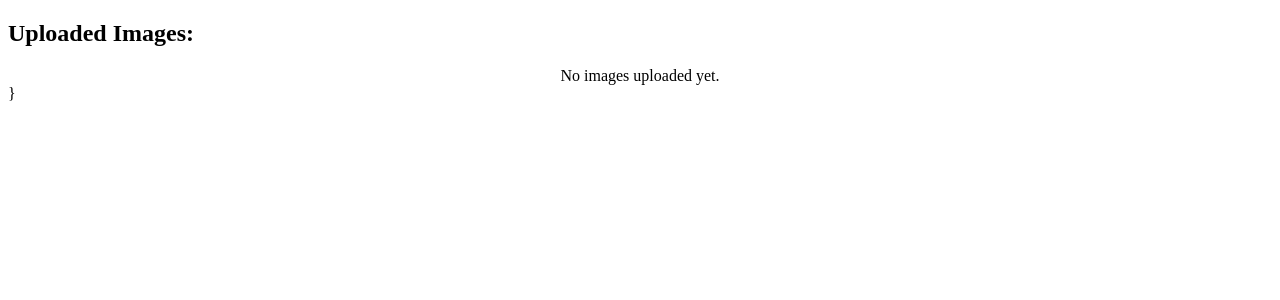
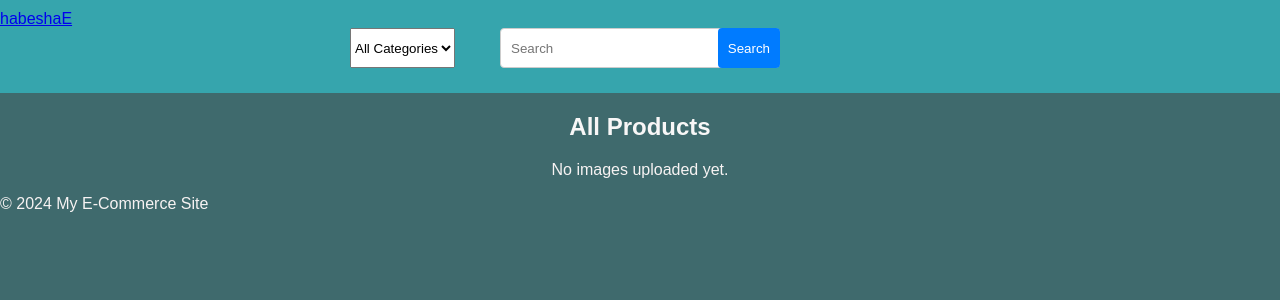
Before and after one commit to tekie1/projects, a Django app: page /home/home/ in a window 1280 px wide. Shown: the top 300 px of the page. Run offline with Django 4.2, Linux system fonts and the light colour scheme; data that the repository does not hold is empty.

Commit message:
search functionality implemented

```diff
--- a/habeshaE/admin.py
+++ b/habeshaE/admin.py
@@ -3,7 +3,7 @@ from django.contrib import admin
 
 
 
-from .models import UploadedImage
+from .models import UploadedImage,Category
 
 class UploadedImageAdmin(admin.ModelAdmin):
     pass
@@ -14,5 +14,9 @@ class UploadedImageAdmin(admin.ModelAdmin):
         if not obj.description:
             obj.description = ''
         obj.save()
+    list_display = ('name', 'category', 'price')  # Display category in the list view
+    list_filter = ('category',)  # Add a filter for category
+    search_fields = ('name', 'description')  # Add search functionality for name and description
 
+admin.site.register(Category)
 admin.site.register(UploadedImage, UploadedImageAdmin)
--- a/habeshaE/static/css/styles.css
+++ b/habeshaE/static/css/styles.css
@@ -1,7 +1,7 @@
 /* styles.css */
 body {
     font-family: 'Arial', sans-serif;
-    background-color: #246064;
+    background-color: #3f6a6d;
     margin: 0;
     padding: 0;
 }
@@ -41,6 +41,7 @@ input {
     border-radius: 4px;
     box-sizing: border-box;
     width: 100%;
+    height: 40px;
 }
 
 button {
@@ -50,24 +51,83 @@ button {
     border: none;
     border-radius: 4px;
     cursor: pointer;
+
 }
 
 button:hover {
     background-color: #0056b3;
 }
-/* styles.css */
+
 ul {
-    color: rgb(247, 243, 243);  /* Change this to the desired color */
+    color: rgb(247, 243, 243);
 
 }
 .error-message {
-    color: red;  /* Change this to the desired color */
+    color: red;
     font-weight: bold;
 }
 p{
-    color: rgb(247, 243, 243);  /* Change this to the desired color */
+    color: rgb(247, 243, 243);
 
 }
 header{
     color: #f8f7f7;
 }
+ul {
+    list-style-type: none;
+    padding: 0;
+    margin: 0;
+    display: flex;
+    flex-wrap: wrap;
+    justify-content: center;
+  }
+  .product-container {
+
+    /* background-color: #546869;; */
+    width: 100%;
+    height: 100%;
+    display: flex;
+
+    justify-content: space-between;
+    align-items: center;
+    margin: 10px 0;
+
+  }
+
+  .product-details-container{
+    display: flex;
+    flex-direction: column;
+  }
+  .product-container img {
+    max-width: 100%;
+    height: 100%;
+  }
+  .navigation-btn {
+    background-color: #ccc;
+    padding: 10px;
+    border: none;
+    cursor: pointer;
+  }
+
+.navbar {
+    background-color:  #36a5ad;;
+    padding: 10px 0;
+  }
+
+  .search-wrapper {
+    position: relative;
+  }
+
+  .overlay select {
+    position: absolute;
+    top: 0;
+    right: 325px;
+    height: 40px;
+  }
+
+  .search-wrapper button {
+    position: absolute;
+    top: 0;
+    right: 0;
+    height: 40px;
+  }
--- a/habeshaE/templates/base.html
+++ b/habeshaE/templates/base.html
@@ -1,21 +1,16 @@
 {% load static %}
 <!DOCTYPE html>
 <html lang="en">
-<head>
-    <meta charset="UTF-8">
-    <meta name="viewport" content="width=device-width, initial-scale=1.0">
-    <title>{% block title %}My E-Commerce Site{% endblock %}</title>
-    <link rel="stylesheet" href="{% static 'css/styles.css' %}">
-</head>
-<body>
-    <header>
-        <h1>{% block header %}My E-Commerce Site{% endblock %}</h1>
-    </header>
-    <main>
-        {% block content %}{% endblock %}
-    </main>
+  <head>
+    <meta charset="UTF-8" />
+    <meta name="viewport" content="width=device-width, initial-scale=1.0" />
+
+    <link rel="stylesheet" href="{% static 'css/styles.css' %}" />
+  </head>
+  <body>
+    <main>{% block content %}{% endblock %}</main>
     <footer>
-        <p>&copy; 2024 My E-Commerce Site</p>
+      <p>&copy; 2024 My E-Commerce Site</p>
     </footer>
-</body>
+  </body>
 </html>
--- a/habeshaE/templates/home.html
+++ b/habeshaE/templates/home.html
@@ -1,59 +1,59 @@
-<!DOCTYPE html>
-<html>
-  <head>
-    <title>Uploaded Images</title>
-    <style>
+{% extends 'base.html' %} {% block content %}
+<nav class="navbar">
+  <div class="container">
+    <a class="navbar-brand" href="#">habeshaE</a>
+    <!-- Search form -->
+    <form class="form-inline" action="{% url 'home' %}" method="post">
+      {% csrf_token %}
+      <input type="hidden" name="search_performed" value="true" />
+      <div class="search-wrapper">
+        <input
+          class="form-control mr-2"
+          type="search"
+          placeholder="Search"
+          aria-label="Search"
+          name="keyword"
+          id="search-input"
+        />
+        <div class="overlay">
+          <select
+            class="form-control mr-2"
+            id="category-select"
+            name="category"
+          >
+            <option value="">All Categories</option>
+            {% for category in categories %}
+            <option value="{{ category.name }}">{{ category.name }}</option>
+            {% endfor %}
+          </select>
+        </div>
+        <button class="btn btn-outline-success" type="submit">Search</button>
+      </div>
+    </form>
+  </div>
+</nav>
+{% if search_performed %}
+<h2>Search Results</h2>
+{% else %}
+<h2>All Products</h2>
+{% endif %}
 
-      ul {
-        list-style-type: none;
-        padding: 0;
-        margin: 0;
-        display: flex;
-        flex-wrap: wrap;
-        justify-content: center;
-      }
-      .product-container {
-        width: 100%;
-        height: 300px;
-        display: flex;
-        justify-content: space-between;
-        align-items: center;
-        margin: 10px 0;
-      }
-      .product-details-container{
-        display: flex;
-        flex-direction: column;
-      }
-      .product-container img {
-        max-width: 80%;
-        height: 300px;
-      }
-      .navigation-btn {
-        background-color: #ccc;
-        padding: 10px;
-        border: none;
-        cursor: pointer;
-      }
-    </style>
-  </head>
-  <body>
-    <h2>Uploaded Images:</h2>
 <ul>
-      {% for product in images %}
+  {% for product in products %}
   <li>
     <div class="product-container">
+      <button class="navigation-btn" onclick="navigate('prev')">
+        <h1>&lt;</h1>
+      </button>
 
-          <button class="navigation-btn" onclick="navigate('prev')">
-            Previous
-          </button>
       <img src="{{ product.image.url }}" alt="Uploaded Image" />
-          <div class="product-details-container"> <h3>{{ product.name }}</h3>
+      <div class="product-details-container">
+        <h3>{{ product.name }}</h3>
         <p>Price: ${{ product.price}}</p>
-            <p>{{ product.description }}</p></div>
-
-
+        <p>{{ product.description }}</p>
+      </div>
       <button class="navigation-btn" onclick="navigate('next')">
-            Next
+        <h1>&gt;</h1>
       </button>
     </div>
   </li>
@@ -63,39 +63,30 @@
 </ul>
 
 <script>
-
   let currentIndex = 0;
-
 
   showProduct(currentIndex);
 
   function navigate(direction) {
-          const products = document.querySelectorAll('.product-container');
+    const products = document.querySelectorAll(".product-container");
 
-
-          if (direction === 'prev') {
+    if (direction === "prev") {
       currentIndex = (currentIndex - 1 + products.length) % products.length;
     } else {
       currentIndex = (currentIndex + 1) % products.length;
     }
 
-
     showProduct(currentIndex);
   }
 
   function showProduct(index) {
-          const products = document.querySelectorAll('.product-container');
+    const products = document.querySelectorAll(".product-container");
 
-
-          products.forEach(product => {
-            product.style.display = 'none';
+    products.forEach((product) => {
+      product.style.display = "none";
     });
 
-
-          products[index].style.display = 'flex';
+    products[index].style.display = "flex";
   }
 </script>
-      }
-    </script>
-  </body>
-</html>
+{% endblock %}
--- a/habeshaE/views.py
+++ b/habeshaE/views.py
@@ -1,9 +1,7 @@
-
 from django.shortcuts import render
 # views.py
 
-from .models import UploadedImage
-
+from .models import Category, UploadedImage
 
 
 # from django.http import HttpResponse
@@ -14,43 +12,79 @@ from .models import UploadedImage
 # accounts/views.py
 
 # views.py
-from django.shortcuts import  redirect
+from django.shortcuts import redirect
 
 from .forms import CustomUserCreationForm
 
-from django.contrib.auth import  login
+from django.contrib.auth import login
 from .forms import UserLoginForm
 
-
+from django.db.models import Q
 def register(request):
-    if request.method == 'POST':
+    if request.method == "POST":
         form = CustomUserCreationForm(request.POST)
         if form.is_valid():
             form.save()
-            return redirect('login')
+            return redirect("login")
     else:
         form = CustomUserCreationForm()
 
-    return render(request, 'registration/register.html', {'form': form})
-
+    return render(request, "registration/register.html", {"form": form})
 
 
 def user_login(request):
-    if request.method == 'POST':
+    if request.method == "POST":
         form = UserLoginForm(data=request.POST)  # Corrected this line
         if form.is_valid():
             user = form.get_user()
             login(request, user)
-            return redirect('home')
+            return redirect("home")
     else:
         form = UserLoginForm()
 
-    return render(request, 'login/login.html', {'form': form})
+    return render(request, "login/login.html", {"form": form})
+
+
+# views.py
+
+
+
+
 def home(request):
-   images = UploadedImage.objects.all()
-   return render(request, 'home.html', {'images': images})
+    if request.method == "POST":
+        print("POST data:", request.POST)
+        search_performed = False
+        category = request.POST.get("category")
+        keyword = request.POST.get("keyword")
+        print("Selected category:", category)
+
+        products = UploadedImage.objects.all()
+        categories = Category.objects.all()
+
+        if "search_performed" in request.POST:
+            search_performed = True
+            if category:
+                products = products.filter(category=category)
+            if keyword:
+                # Filter products where the name contains the keyword or the description contains the keyword
+                products = products.filter(Q(name__icontains=keyword) | Q(description__icontains=keyword))
+    else:
+        search_performed = False
+        products = UploadedImage.objects.all()
+        categories = Category.objects.all()
+
+    return render(
+        request,
+        "home.html",
+        {
+            "products": products,
+            "categories": categories,
+            "search_performed": search_performed,
+        },
+    )
+
 
 
 def upload_image(request):
-     images = UploadedImage.objects.all()
-     return render(request, 'home.html', {'images': images})
+    images = UploadedImage.objects.all()
+    return render(request, "home.html", {"images": images})
```
Also changed, not shown: habeshaE/models.py (+32 -16 lines), habeshaE/templates/products/product_list.html (deleted, +0 -39 lines), README.md, habeshaE/migrations/0007_category_uploadedimage_category.py (added). Lines whose indentation alone changed are shown as unchanged.
